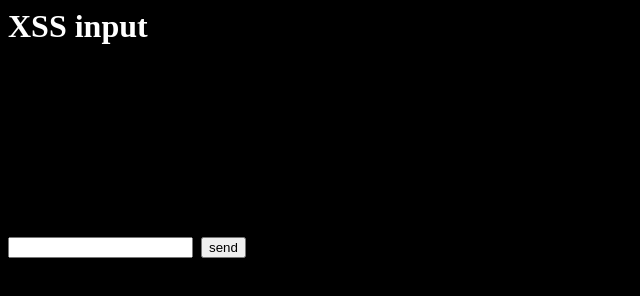
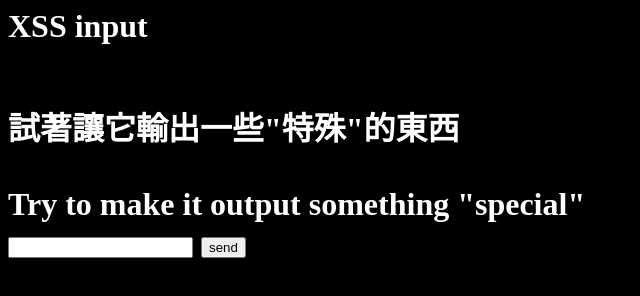
Before and after one commit to nz-qrcode/nz-qrcode.github.io, a plain HTML site: page cyber/1.html in a window 1280 px wide. Shown: the whole page, without its empty margins (0-640 px from the left). Drawn offline with Linux system fonts and the light colour scheme.

Commit message:
Update 1.html

```diff
--- a/cyber/1.html
+++ b/cyber/1.html
@@ -5,7 +5,7 @@
       l{
       color:white;
       }
-      br{
+      ll{
       color:white;
       }
       a{
@@ -14,8 +14,8 @@
       </style>
     </head>
   <h1><l>XSS input</l><h1>
-    <br>試著讓它輸出一些"特殊"的東西</br>
-    <br>Try to make it output something "special"</br>
+    <br><ll>試著讓它輸出一些"特殊"的東西</ll></br>
+    <br><ll>Try to make it output something "special"</ll></br>
   <body style="background-color:black">
 <input type='text' id="Input">
 <button id="Button">send</button>
```
